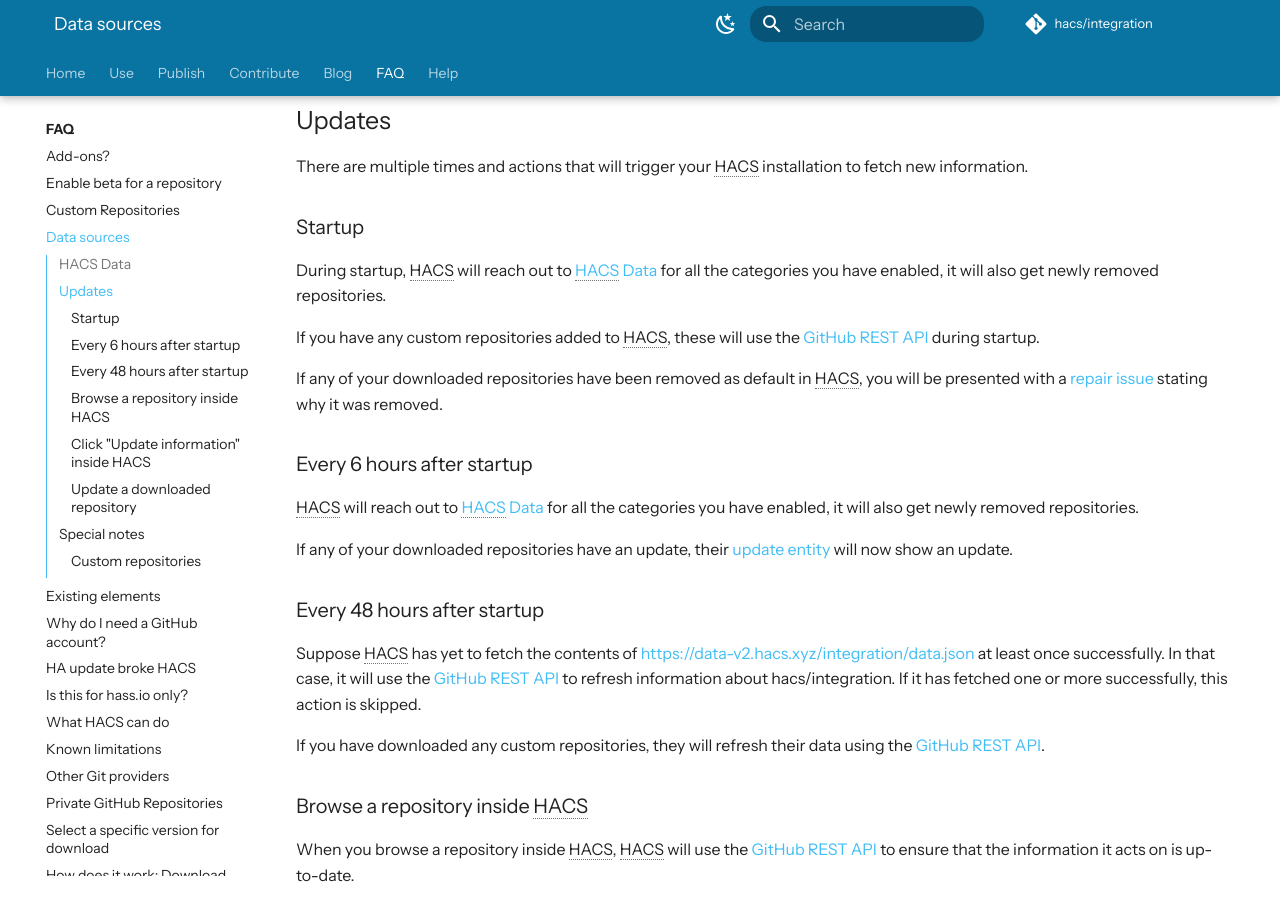
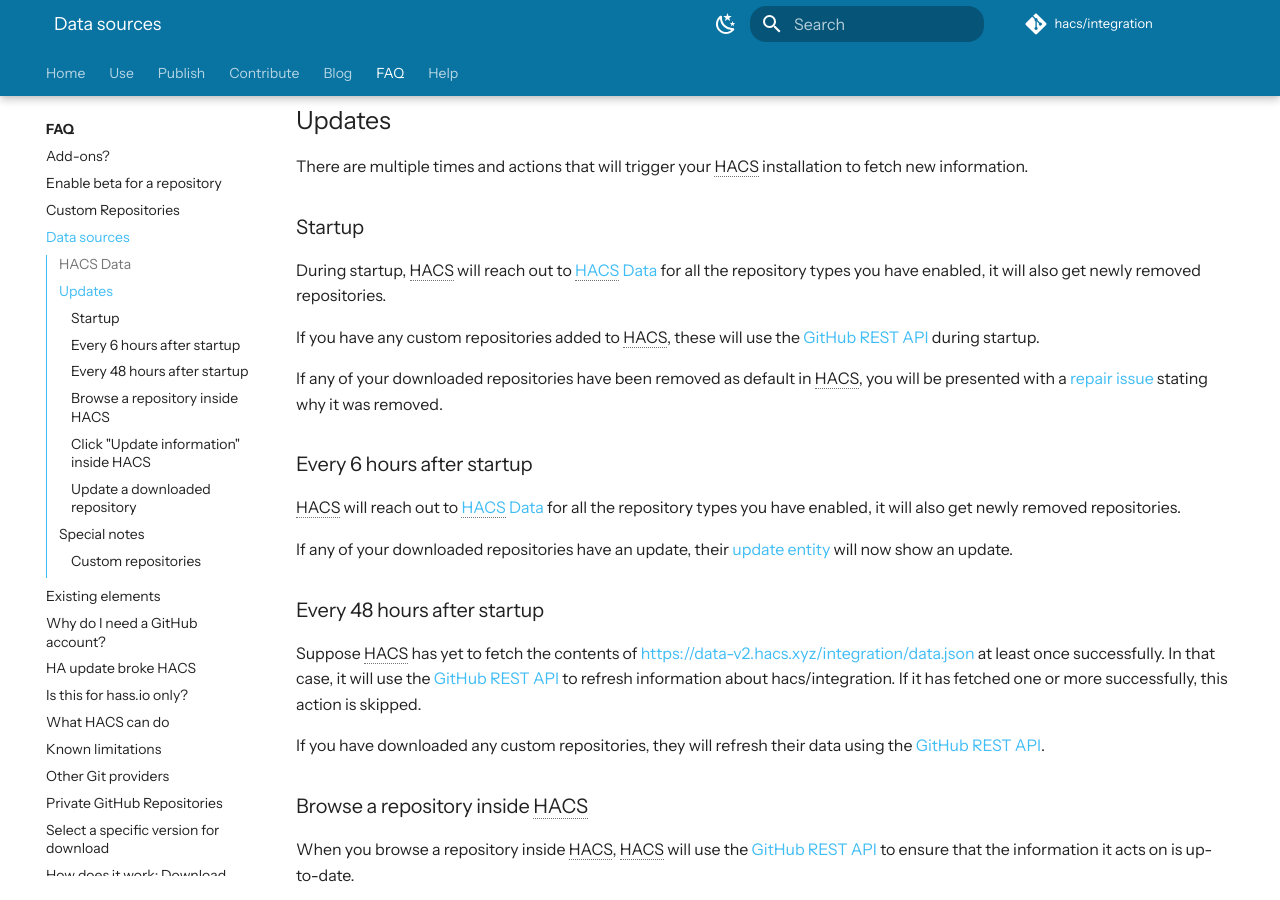
Before and after one commit to hacs/documentation, an MkDocs documentation site: the page built from source/docs/faq/data_sources.md, in a window 1280 px wide and 900 px high, scrolled down 784 px. Built offline with MkDocs 1.6.1 and Material for MkDocs 9.7.7, drawn with Linux system fonts in a browser that asks for light colours; some web fonts are replaced; plug-ins that fetch from the network failed and are left out; comment, search, counter and statistics services are not loaded.

Commit message:
Category -> Type rename

```diff
--- a/source/docs/faq/data_sources.md
+++ b/source/docs/faq/data_sources.md
@@ -36,7 +36,7 @@ There are multiple times and actions that will trigger your HACS installation to
 
 ### Startup
 
-During startup, HACS will reach out to [HACS Data](#hacs-data) for all the categories you have enabled, it will also get newly removed repositories.
+During startup, HACS will reach out to [HACS Data](#hacs-data) for all the repository types you have enabled, it will also get newly removed repositories.
 
 If you have any custom repositories added to HACS, these will use the [GitHub REST API](https:/.github.com/en/rest) during startup.
 
@@ -44,7 +44,7 @@ If any of your downloaded repositories have been removed as default in HACS, you
 
 ### Every 6 hours after startup
 
-HACS will reach out to [HACS Data](#hacs-data) for all the categories you have enabled, it will also get newly removed repositories.
+HACS will reach out to [HACS Data](#hacs-data) for all the repository types you have enabled, it will also get newly removed repositories.
 
 If any of your downloaded repositories have an update, their [update entity](/docs/use/entities/update.md) will now show an update.
 
```
Also changed, not shown: source/docs/faq/custom_repositories.md (+1 -1 lines), source/docs/publish/action.md (+1 -1 lines), source/docs/publish/include.md (+1 -1 lines), source/docs/publish/start.md (+1 -1 lines), source/docs/use/dashboard.md (+3 -3 lines).
